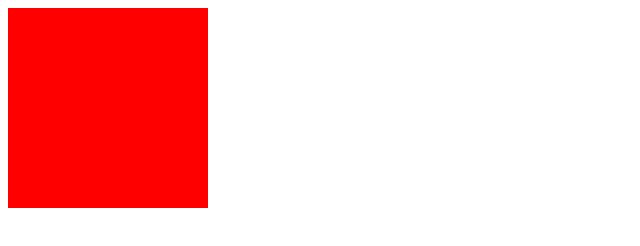
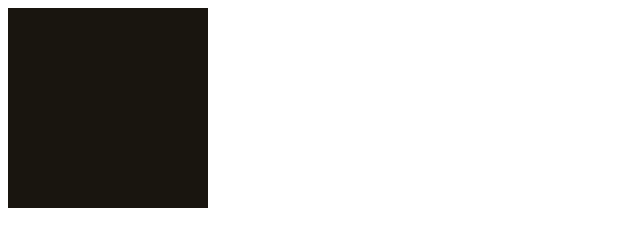
Before and after one commit to Monst3rHat4k/Project2, a plain HTML site: page index.html in a window 1280 px wide. Both pictures are taken after a click on the element 108 px from the left and 108 px from the top of the page. Shown: the whole page, without its empty margins (0-640 px from the left). Drawn offline with Linux system fonts and the light colour scheme.

Commit message:
refactor(js, css) square click switch

```diff
--- a/script.js
+++ b/script.js
@@ -1,5 +1,6 @@
-const patrat =document.querySelector('.patrat')
+const patrat = document.querySelector('.patrat')
 
-patrat.addEventListener('click',(ev)=>{
-    patrat.style.backgroundColor = 'red'
+patrat.addEventListener('click', (ev) => {
+    patrat.classList.toggle('patrat__alp')
+    patrat.classList.toggle('patrat')
 })
--- a/style.css
+++ b/style.css
@@ -1,5 +1,11 @@
 .patrat {
     width: 200px;
     height: 200px;
-    background-color: rgb(185, 131, 51);
+    background-color: rgb(82, 70, 51);
 }
+
+.patrat__alp {
+    width: 200px;
+    height: 200px;
+    background-color: rgb(25, 21, 15);
+}
```
